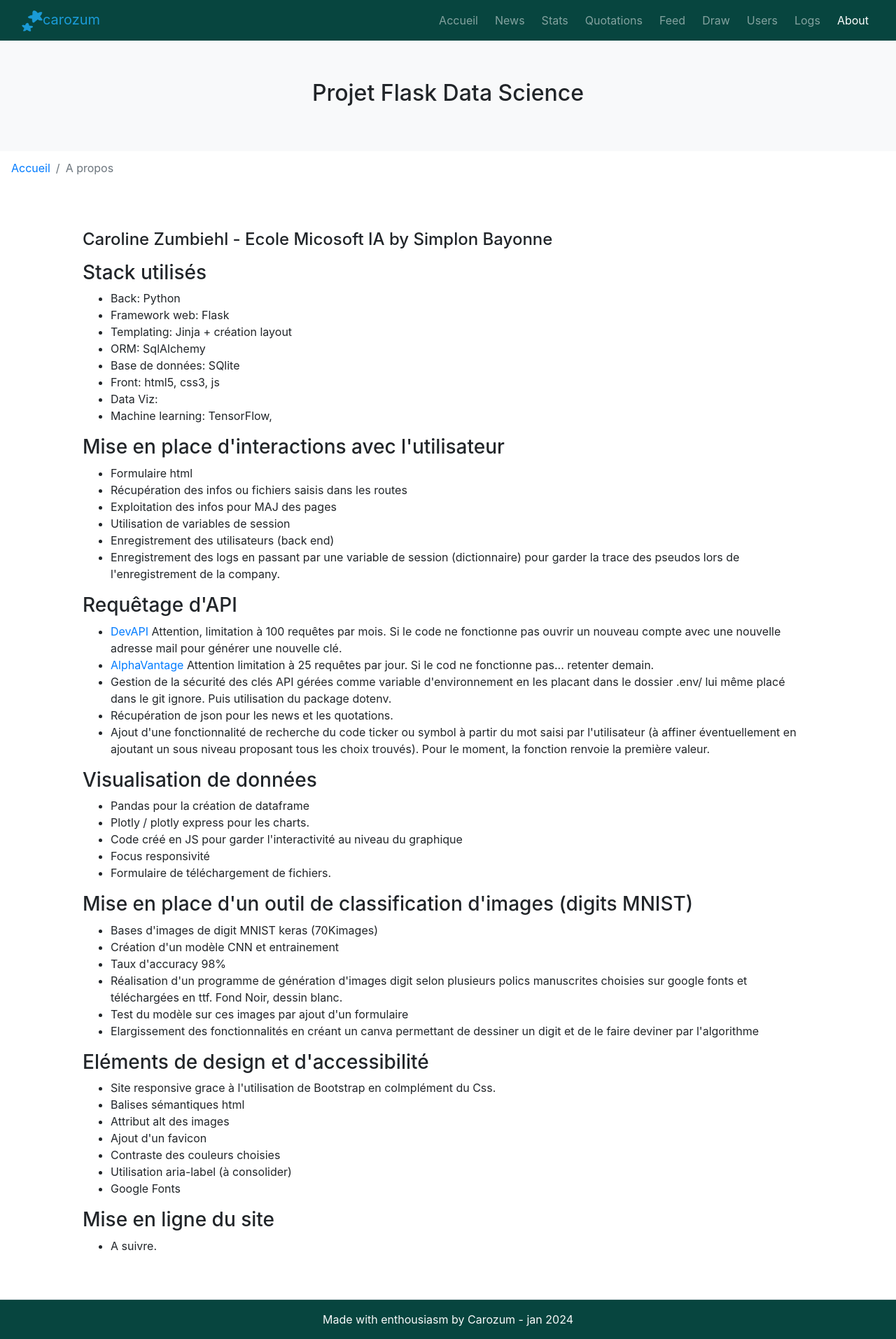
After one commit to carozum/flask-simplon, a Flask app: page /about.html in a window 1280 px wide. The commit adds this page. Shown: the whole page at 70% size. Run offline with Flask 3, Linux system fonts and the light colour scheme; parts of the project's set-up code (start-up, migrations or seed data) failed here and were passed over; some libraries are stand-ins or nearby versions; some web fonts are replaced.

Commit message:
Fin de la mise en page du site, reste la mise en ligne

```diff
--- a/app.py
+++ b/app.py
@@ -284,6 +284,7 @@ def form_chart():
 
             response = requests.get(endpoint)
             data = response.json()
+            print(data)
 
             # Créez le graphique
             dates = list(data['Monthly Adjusted Time Series'].keys())
@@ -364,6 +365,11 @@ def predict():
     return render_template('predict.html', prediction=prediction)
 
 
+@app.route('/about.html')
+def about():
+    return render_template('about.html')
+
+
 if __name__ == '__main__':
     with app.app_context():
         db.create_all()
--- /dev/null
+++ b/templates/about.html
@@ -0,0 +1,111 @@
+{% extends 'layout.html' %}
+
+{% block title %}
+A propos
+{% endblock %}
+
+
+{% block h1 %}
+Projet Flask Data Science
+{% endblock %}
+
+
+{% block content %}
+<nav style="--bs-breadcrumb-divider: '>';" aria-label="breadcrumb">
+    <ol class="breadcrumb">
+        <li class="breadcrumb-item"><a href="{{url_for('bienvenue')}}">Accueil</a></li>
+        <li class="breadcrumb-item active" aria-current="page">A propos</li>
+    </ol>
+</nav>
+
+<main class="container p-5 overflow-hidden" style="min-height: 56vh">
+    <h2 class="h4 pb-2 ">Caroline Zumbiehl - Ecole Micosoft IA by Simplon Bayonne</h2>
+    <p class="h5 text-center"></p>
+    <div class="row">
+        <div class="col">
+            <h3>Stack utilisés</h3>
+            <ul>
+                <li>Back: Python</li>
+                <li>Framework web: Flask </li>
+                <li>Templating: Jinja + création layout</li>
+                <li>ORM: SqlAlchemy</li>
+                <li>Base de données: SQlite</li>
+                <li>Front: html5, css3, js</li>
+                <li>Data Viz: </li>
+                <li>Machine learning: TensorFlow, </li>
+            </ul>
+
+            <h3>Mise en place d'interactions avec l'utilisateur</h3>
+            <ul>
+                <li>Formulaire html</li>
+                <li>Récupération des infos ou fichiers saisis dans les routes</li>
+                <li>Exploitation des infos pour MAJ des pages</li>
+                <li>Utilisation de variables de session</li>
+                <li>Enregistrement des utilisateurs (back end)</li>
+                <li>Enregistrement des logs en passant par une variable de session (dictionnaire) pour garder la trace
+                    des pseudos lors de l'enregistrement de la company.</li>
+            </ul>
+
+
+            <h3>Requêtage d'API</h3>
+            <ul>
+                <li><a href="https://devapi.ai/">DevAPI</a> Attention, limitation à 100 requêtes par mois. Si le code ne
+                    fonctionne pas ouvrir un nouveau compte avec une nouvelle adresse mail pour générer une nouvelle
+                    clé.</li>
+                <li><a href="https://www.alphavantage.co/documentation/">AlphaVantage</a> Attention limitation à 25
+                    requêtes par jour. Si le cod ne fonctionne pas... retenter demain. </li>
+                <li>Gestion de la sécurité des clés API gérées comme variable d'environnement en les placant dans le
+                    dossier .env/ lui même placé dans le git
+                    ignore. Puis utilisation du package dotenv. </li>
+                <li>Récupération de json pour les news et les quotations.</li>
+                <li>Ajout d'une fonctionnalité de recherche du code ticker ou symbol à partir du mot saisi par
+                    l'utilisateur (à affiner éventuellement en ajoutant un sous niveau proposant tous les choix
+                    trouvés). Pour le moment, la fonction renvoie la première valeur.</li>
+            </ul>
+
+            <h3>Visualisation de données</h3>
+            <ul>
+                <li>Pandas pour la création de dataframe</li>
+                <li>Plotly / plotly express pour les charts.</li>
+                <li>Code créé en JS pour garder l'interactivité au niveau du graphique</li>
+                <li>Focus responsivité</li>
+                <li>Formulaire de téléchargement de fichiers.</li>
+            </ul>
+
+            <h3>Mise en place d'un outil de classification d'images (digits MNIST)</h3>
+            <ul>
+                <li>Bases d'images de digit MNIST keras (70Kimages)</li>
+                <li>Création d'un modèle CNN et entrainement</li>
+                <li>Taux d'accuracy 98%</li>
+                <li>Réalisation d'un programme de génération d'images digit selon plusieurs polics manuscrites choisies
+                    sur google fonts et téléchargées en ttf. Fond Noir, dessin blanc. </li>
+                <li>Test du modèle sur ces images par ajout d'un formulaire</li>
+                <li>Elargissement des fonctionnalités en créant un canva permettant de dessiner un digit et de le faire
+                    deviner par l'algorithme</li>
+            </ul>
+
+
+            <h3>Eléments de design et d'accessibilité</h3>
+            <ul>
+                <li>Site responsive grace à l'utilisation de Bootstrap en colmplément du Css.</li>
+                <li>Balises sémantiques html</li>
+                <li>Attribut alt des images</li>
+                <li>Ajout d'un favicon</li>
+                <li>Contraste des couleurs choisies</li>
+                <li>Utilisation aria-label (à consolider)</li>
+                <li>Google Fonts</li>
+            </ul>
+
+            <h3>Mise en ligne du site</h3>
+            <ul>
+                <li>A suivre.</li>
+            </ul>
+
+
+        </div>
+    </div>
+
+</main>
+
+
+{% endblock %}
--- a/templates/layout.html
+++ b/templates/layout.html
@@ -56,6 +56,9 @@
 
                         <a class="nav-link pl-3 {% if request.path == url_for('logs') %}active{% endif %}"
                             href="{{ url_for('logs') }}">Logs</a>
+
+                        <a class="nav-link pl-3 {% if request.path == url_for('about') %}active{% endif %}"
+                            href="{{ url_for('about') }}">About</a>
                     </div>
                 </div>
             </div>
--- a/templates/logs.html
+++ b/templates/logs.html
@@ -19,7 +19,7 @@ Logs Réalisés
 
 <main class="container p-4 overflow-hidden" style="min-height: 56vh">
     <h2 class="h4 pb-2">Liste des Logs Réalisés</h2>
-    <div class="content">
+    <div class="content" style="font-size: 0.8rem">
         <table class="table table-striped table-responsive w-100">
             <thead>
                 <tr>
```
Also changed, not shown: templates/chart.html (+4 -20 lines).
